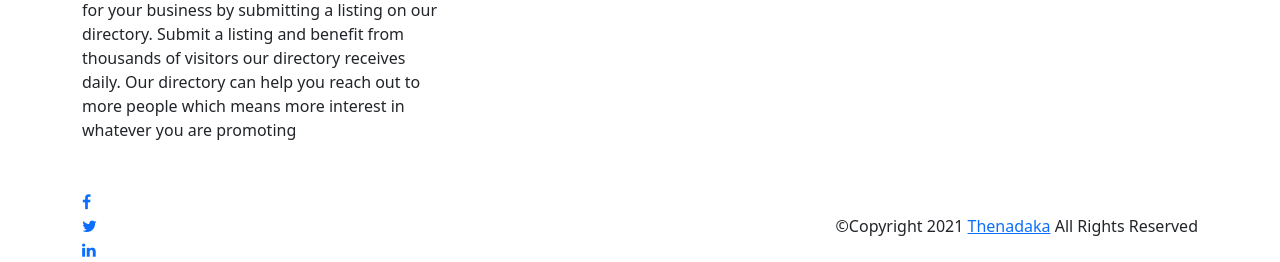
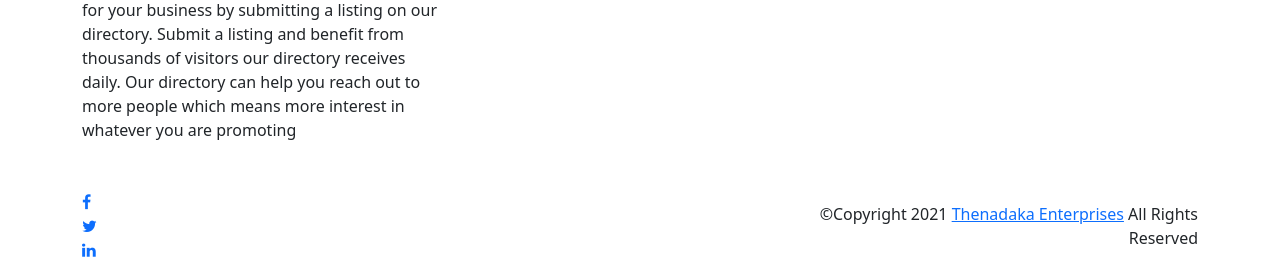
Before and after one commit to taibu/ThenadakaDirectory, a CodeIgniter app: page /ThenadakaDirectory/index.php/welcome/aboutus in a window 1280 px wide. Shown: the part 1213-1475 px from the top of the page. Run offline with CodeIgniter, Linux system fonts and the light colour scheme; data that the repository does not hold is empty; some libraries are stand-ins or nearby versions; some web fonts are replaced.

Commit message:
Update footer.php
Updated footer  copy right section

```diff
--- a/application/views/Templates/footer.php
+++ b/application/views/Templates/footer.php
@@ -85,7 +85,7 @@
         </ul>
       </div>
       <div class="col-md-5 text-md-end text-center mt-4 mt-md-0">
-        <p class="mb-0">©Copyright 2021 <a href="<?php echo base_url() ?>">Thenadaka</a> All Rights Reserved</p>
+        <p class="mb-0">©Copyright 2021 <a href="<?php echo base_url() ?>">Thenadaka Enterprises</a> All Rights Reserved</p>
       </div>
     </div>
   </div>
```
